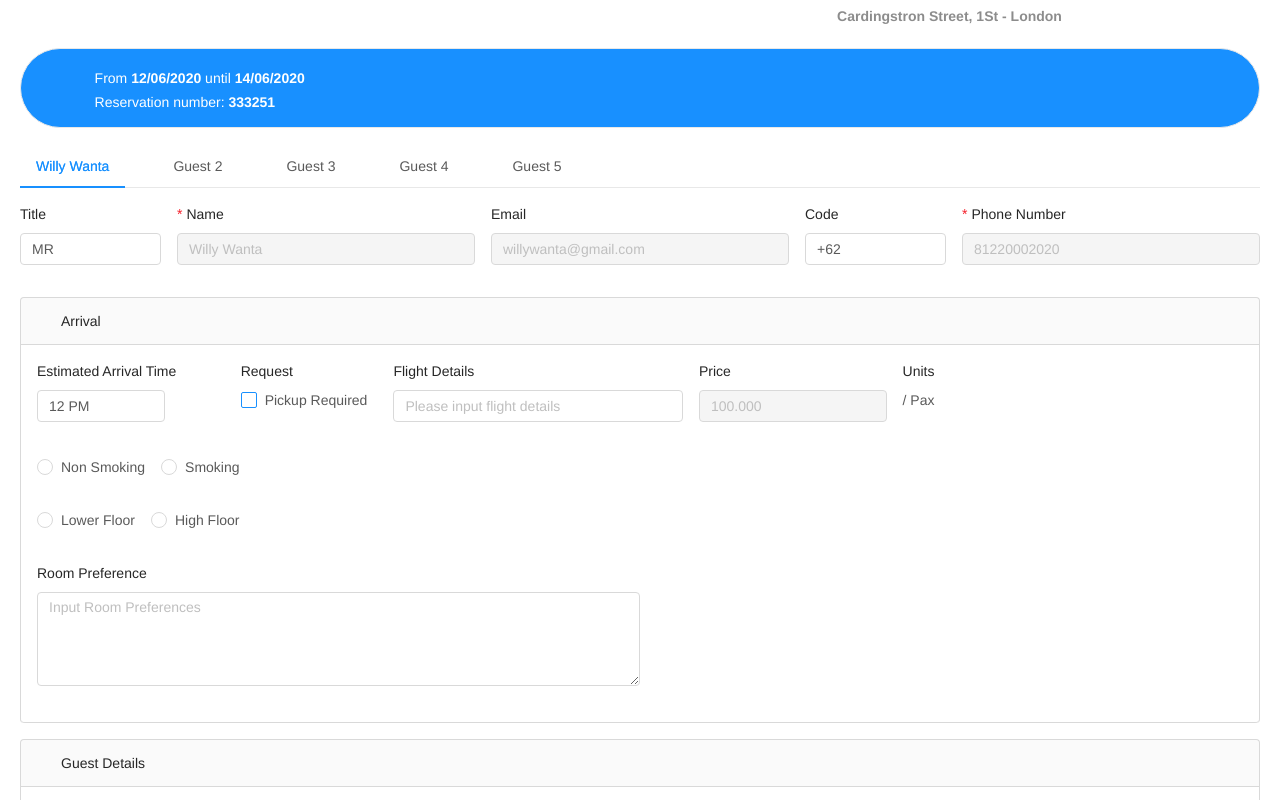
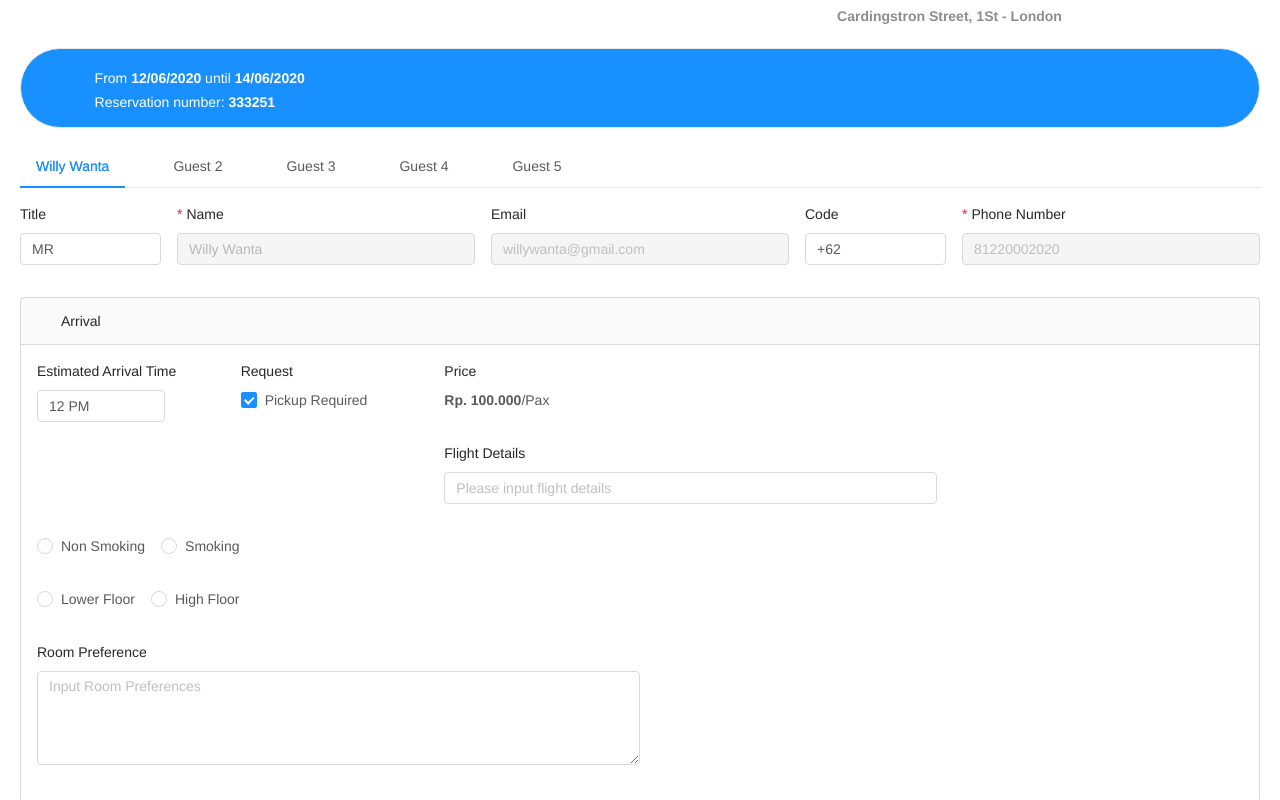
Before and after one commit to cybanjar/precheck-in, a Vue app: page / in a window 1280 px wide. Both pictures are taken after a click on the label "Pickup Required". Shown: the part 491-1291 px from the top of the page. Built offline with nearby package versions, Linux system fonts and the light colour scheme.

Commit message:
Update lagi cuy

```diff
--- a/src/views/Home.vue
+++ b/src/views/Home.vue
@@ -66,14 +66,13 @@
                 <a-col :span="6" :xl="6" :xs="18">
                   <a-form-item label="Name">
                     <a-input
-                      initial-value="Willy Wanta"
+                      defaultValue="Willy Wanta"
                       v-decorator="[
                         'username',
                         {
                           rules: [
                             {
                               required: true,
-                              message: 'Please input your name',
                             },
                           ],
                         },
@@ -141,35 +140,18 @@
                         <a-time-picker :default-value="moment('12:00', 'HH A')" format="HH A" />
                       </a-form-item>
                     </a-col>
-                    <a-col :span="3" :xl="3" :xs="24">
+                    <a-col :span="4" :xl="4" :xs="24">
                       <a-form-item label="Request">
-                        <a-checkbox
-                          :indeterminate="indeterminate"
-                          :checked="checkAll"
-                          @change="onCheckAllChange"
-                        >Pickup Required</a-checkbox>
+                        <a-checkbox v-model="showPrice">Pickup Required</a-checkbox>
                       </a-form-item>
                     </a-col>
-                    <a-col :span="6" :xl="6" :xs="24">
+                    <a-col v-if="showPrice" :span="10" :xl="10" :xs="24">
+                      <a-form-item label="Price">
+                        <label class="font-weight-bold">Rp. 100.000</label>
+                        <span>/Pax</span>
+                      </a-form-item>
                       <a-form-item label="Flight Details">
                         <a-input placeholder="Please input flight details" />
-                      </a-form-item>
-                    </a-col>
-                    <a-col :span="4" :xl="4" :xs="20">
-                      <a-form-item label="Price">
-                        <a-input
-                          v-decorator="[
-                            'nickname',
-                            { rules: [{ required: false, message: '' }] },
-                          ]"
-                          placeholder="100.000"
-                          disabled
-                        />
-                      </a-form-item>
-                    </a-col>
-                    <a-col :span="3" :xl="3" :xs="4">
-                      <a-form-item label="Units">
-                        <p>/ Pax</p>
                       </a-form-item>
                     </a-col>
                   </a-row>
@@ -358,6 +340,7 @@ export default {
       activeKey: ["1"],
       title: ["Mr", "Mrs"],
       expandIconPosition: "left",
+      showPrice: false
     };
   },
   watch: {
```
